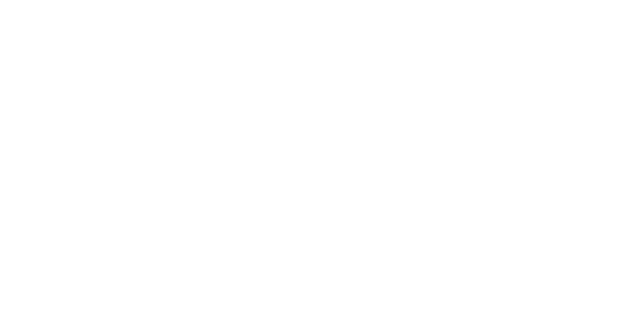
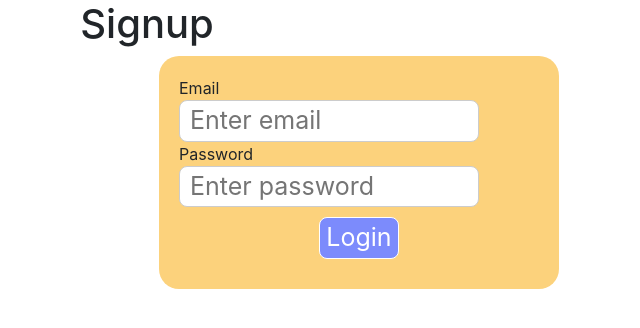
Before and after one commit to Mechboyshyam/order_now, a React (Create React App) app in the folder client/: page /login in a window 1280 px wide. Shown: the top 328 px of the page, without its empty margins (493-1133 px from the left). Built offline with nearby package versions, Linux system fonts and the light colour scheme.

Commit message:
login page created

```diff
--- a/client/src/views/Login/Login.css
+++ b/client/src/views/Login/Login.css
@@ -0,0 +1,28 @@
+.user-input{
+    display: block;
+    width: 300px;
+    border-radius: 8px;
+    border: 1px solid #ccc;
+    font-size: 25px;
+    padding-left: 10px;
+ }
+
+ .form-container{
+    background-color: #fcd27c;
+    width: 400px;
+    padding: 20px;
+    border-radius: 20px;
+    margin: 0;
+ }
+
+ .login-button{
+    font-size: 25px;
+    background-color: #7c8bfc;
+    color: white;
+    margin: 10px;
+    border-radius: 8px;
+    border: 1px solid white;
+    display: block;
+    margin-left: auto;
+    margin-right: auto;
+ }
--- a/client/src/views/Login/Login.js
+++ b/client/src/views/Login/Login.js
@@ -1,9 +1,76 @@
-import React from "react";
+import React, { useState } from "react";
+import axios from "axios";
+import './Login.css'
 
-function Login(){
-    return(
+function Login() {
+
+    const [email, setEmail] = useState("")
+
+    const [password, setPassword] = useState("")
+
+
+    async function loginUser() {
+        const response = await axios.post('/signup', {
+
+            email: email,
+
+            password: password,
+
+        })
+
+        console.log(response.data)
+        if (response.data.success) {
+            alert(response.data.message)
+            window.location.href = '/login'
+        }
+
+        else {
+            alert(response.data.message)
+
+            setEmail('')
+
+            setPassword('')
+
+        }
+    }
+
+    return (
         <div>
+            <h1 className="text-center">Signup</h1>
+            <div className="row">
+                <div className="col-md-6">
 
+                </div>
+
+                <div className="col-md-6">
+                    <div className="form-container">
+                        <form>
+
+
+                            <div className="form-group">
+                                <label htmlFor="name">Email</label>
+                                <input type='email' Classname='form-control' id='name'
+                                    placeholder='Enter email' className="user-input"
+                                    value={email} onChange={(e) => setEmail(e.target.value)} />
+                            </div>
+
+
+
+                            <div className="form-group">
+                                <label htmlFor="name">Password</label>
+                                <input type='password' Classname='form-control' id='name'
+                                    placeholder='Enter password' className="user-input"
+                                    value={password} onChange={(e) => setPassword(e.target.value)} />
+                            </div>
+
+                            <div>
+                                <button type="submit" className="signup-button" onClick={loginUser}>Login</button>
+                            </div>
+                        </form>
+                    </div>
+                </div>
+
+            </div>
         </div>
     )
 }
--- a/client/src/views/Signup/Signup.js
+++ b/client/src/views/Signup/Signup.js
@@ -1,7 +1,39 @@
-import React from "react";
-import './Signup.css';
+import React, { useState } from "react";
+import axios from "axios";
+import './Signup.css'
 
 function Signup() {
+    const [name, setName] = useState("")
+    const [email, setEmail] = useState("")
+    const [phone, setPhone] = useState("")
+    const [password, setPassword] = useState("")
+    const [role, setRole] = useState("user")
+
+    async function signupUser() {
+        const response = await axios.post('/signup', {
+            name: name,
+            email: email,
+            phone: phone,
+            password: password,
+            role: role
+        })
+
+        console.log(response.data)
+        if (response.data.success) {
+            alert(response.data.message)
+            window.location.href = '/login'
+        }
+
+        else {
+            alert(response.data.message)
+            setName('')
+            setEmail('')
+            setPhone('')
+            setPassword('')
+
+        }
+    }
+
 return (
     <div>
         <h1 className="text-center">Signup</h1>
@@ -14,31 +46,35 @@
                 <div className="form-container">
                     <form>
                         <div className="form-group">
-                                <label htmlFor="name">Name</label>
+                            <label htmlFor="name">Full Name</label>
                             <input type='text' Classname='form-control' id='name'
-                                 placeholder='Enter name'  className="user-input"/>
+                                placeholder='Enter name' className="user-input"
+                                value={name} onChange={(e) => setName(e.target.value)} />
                         </div>
 
                         <div className="form-group">
                             <label htmlFor="name">Email</label>
                             <input type='email' Classname='form-control' id='name'
-                                 placeholder='Enter email'  className="user-input"/>
+                                placeholder='Enter email' className="user-input"
+                                value={email} onChange={(e) => setEmail(e.target.value)} />
                         </div>
 
                         <div className="form-group">
                             <label htmlFor="name">Phone</label>
                             <input type='text' Classname='form-control' id='name'
-                                 placeholder='Enter phone number'  className="user-input"/>
+                                placeholder='Enter phone number' className="user-input"
+                                value={phone} onChange={(e) => setPhone(e.target.value)} />
                         </div>
 
                         <div className="form-group">
                             <label htmlFor="name">Password</label>
                             <input type='password' Classname='form-control' id='name'
-                                 placeholder='Enter password'  className="user-input"/>
+                                placeholder='Enter password' className="user-input"
+                                value={password} onChange={(e) => setPassword(e.target.value)} />
                         </div>
 
                         <div>
-                                <button type="submit" className="signup-button">Signup</button>
+                            <button type="submit" className="signup-button" onClick={signupUser}>Signup</button>
                         </div>
                     </form>
                 </div>
```
Lines whose indentation alone changed are shown as unchanged.
